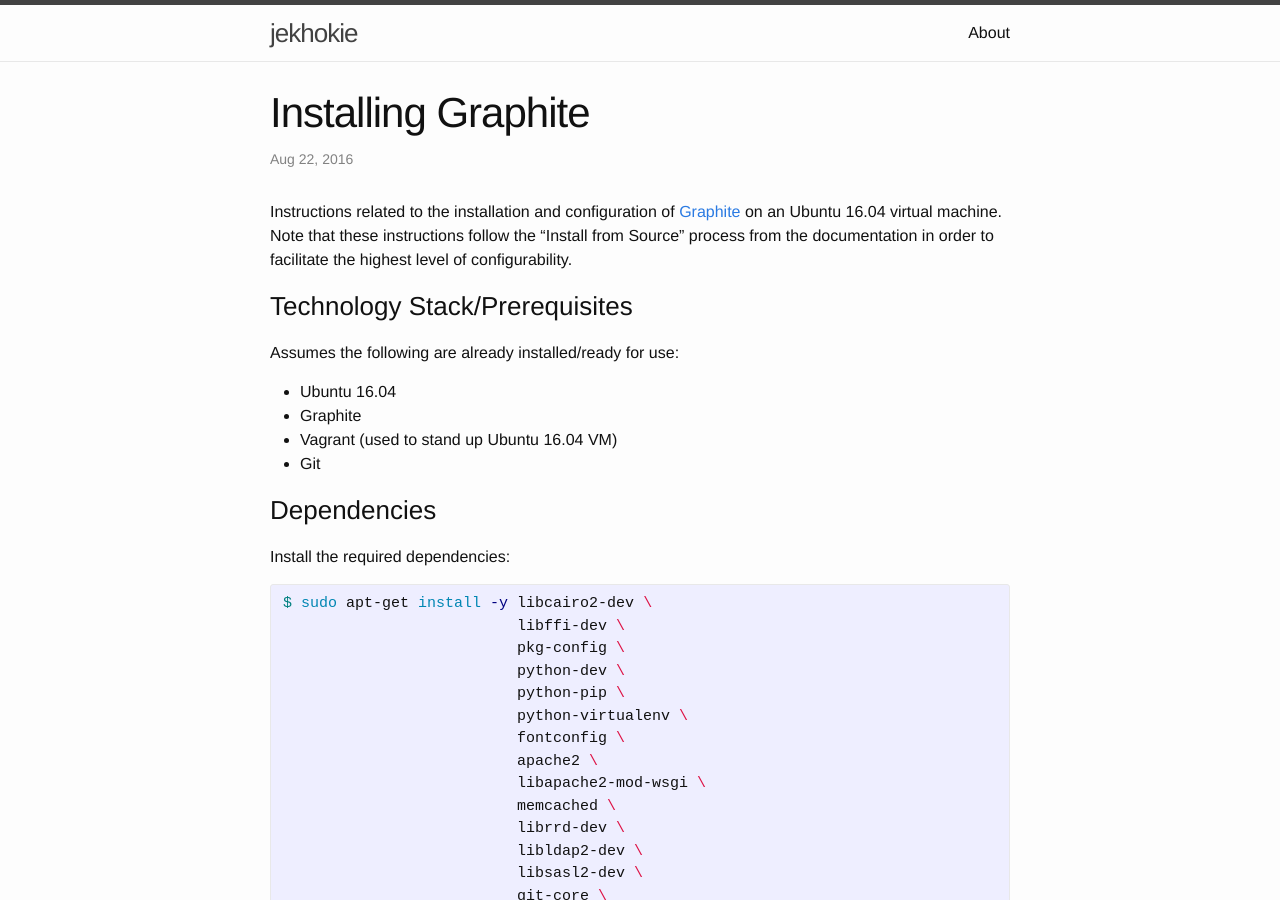
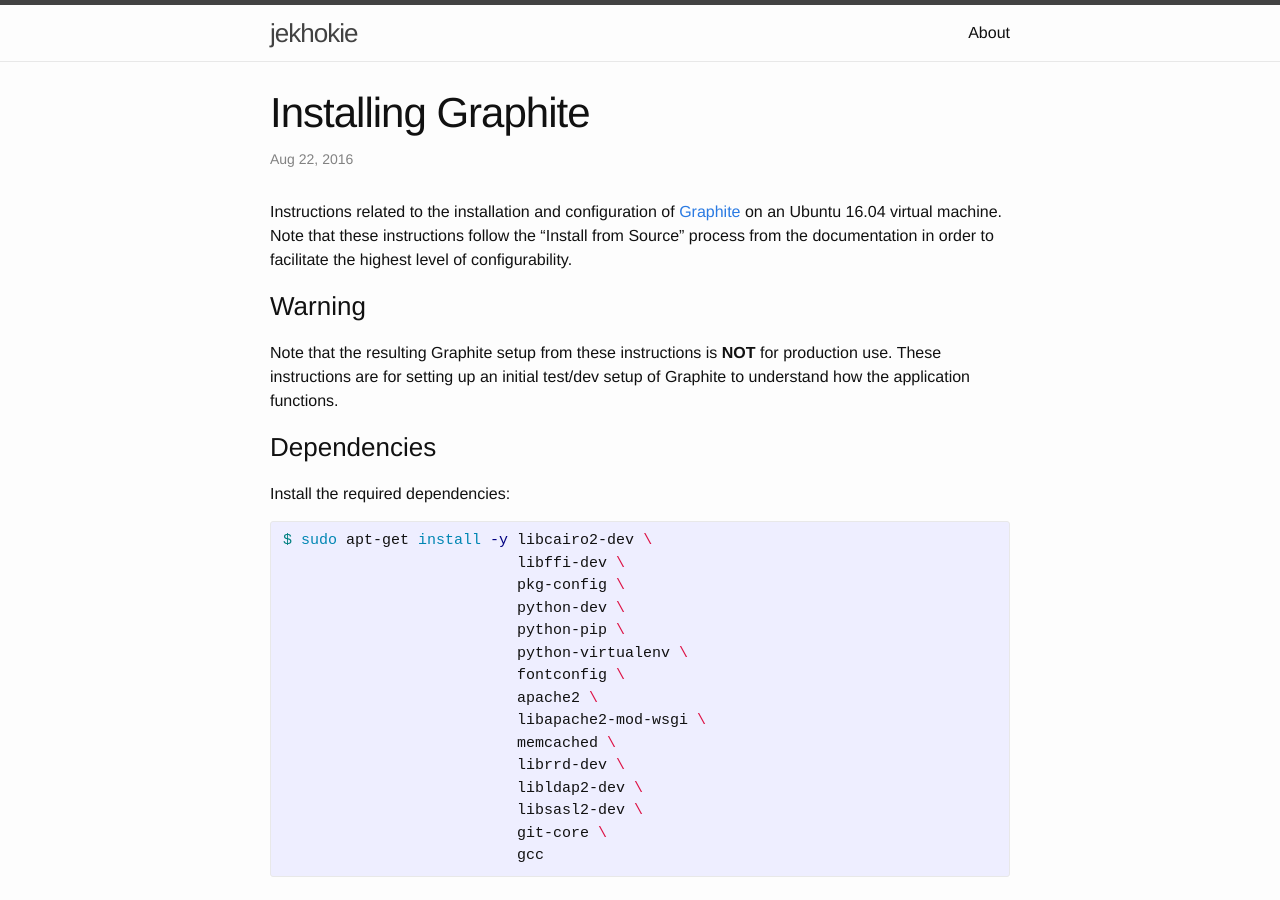
Before and after one commit to jekhokie/jekhokie.github.io, a Jekyll site: the page built from _posts/2016-08-22-installing-graphite.markdown, in a window 1280 px wide and 900 px high. Built offline with Jekyll 4.4.1, drawn with Linux system fonts in a browser that asks for light colours.

Commit message:
Update Graphite Blog for Non-Prod Warning
Update the Graphite blog post to add a warning that the setup/testing is
not intended for production use.

```diff
--- a/_posts/2016-08-22-installing-graphite.markdown
+++ b/_posts/2016-08-22-installing-graphite.markdown
@@ -8,14 +8,10 @@
 Note that these instructions follow the "Install from Source" process from the documentation in order to facilitate the highest
 level of configurability.
 
-### Technology Stack/Prerequisites
+### Warning
 
-Assumes the following are already installed/ready for use:
-
-* Ubuntu 16.04
-* Graphite
-* Vagrant (used to stand up Ubuntu 16.04 VM)
-* Git
+Note that the resulting Graphite setup from these instructions is **NOT** for production use. These instructions are for setting up
+an initial test/dev setup of Graphite to understand how the application functions.
 
 ### Dependencies
 
```
